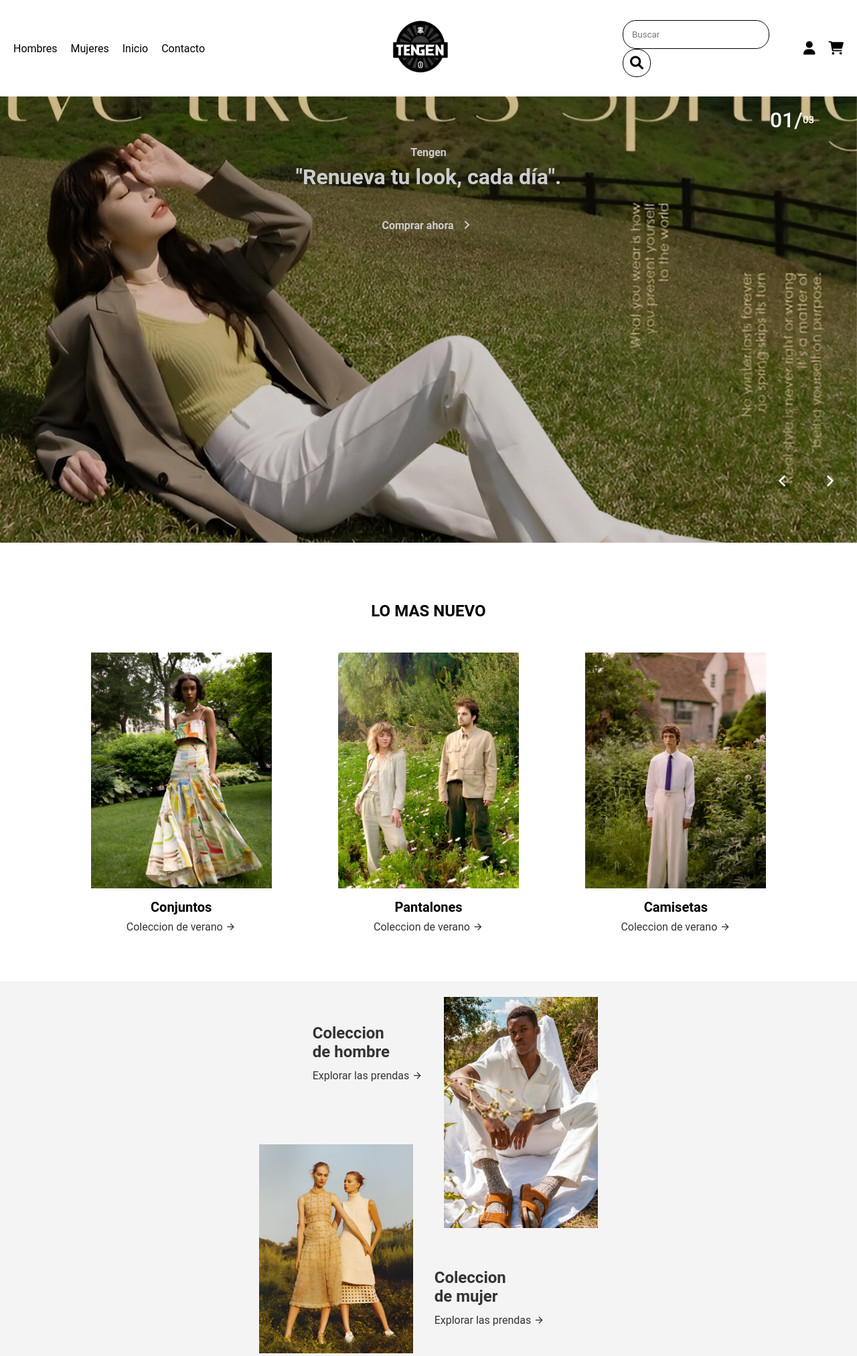
After one commit to Kyushu21/Store, a PHP site: page /home.html in a window 1280 px wide. The commit adds this page. Shown: the top 2024 px of the page at 67% size. Run offline with PHP 8.4, Linux system fonts and the light colour scheme.

Commit message:
Fix navbar home

```diff
--- a/css/estilos-inicial2.css
+++ b/css/estilos-inicial2.css
@@ -13,29 +13,152 @@
   --color-gris-claro: #bfbdc1;
 }
 
+.main {
+  margin-top: 10px; /* Ajusta este valor según sea necesario */
+}
 
 
+/* ***** HEADER ***** */
+header {
+  color: #000;
+  padding: 20px;
+  display: flex;
+  justify-content: space-between;
+  align-items: center;
+  border: #000;
+  position: fixed;
+  top: 0;
+  width: 100%;
+  background-color: #fff;
+  z-index: 1000;
+}
 
+ .logo img {
+  filter: grayscale(100%);
+  transition: filter 0.3s;
+}
+.logo img:hover {
+  filter: grayscale(0%);
+}
+
+
+/* ************ */
+/* ***** NAVBAR ***** */
+/* ************ */
+
+.logo {
+  flex: 1;
+  text-align: center;
+}
+
+.logo img {
+  max-width: 100%;
+  height: auto;
+}
+
+.menu-principal {
+  order: -1;
+}
+
+.menu-principal ul {
+  list-style: none;
+  margin: 0;
+  padding: 0;
+  display: flex;
+}
+
+.menu-principal li {
+  margin-right: 20px;
+}
+
+.menu-principal a {
+  text-decoration: none;
+  color: #000;
+  transition: color 0.3s ease;
+}
+
+.menu-principal a:hover {
+  color: red;
+}
+
+.acciones-usuario {
+  display: flex;
+  align-items: center;
+}
+
+.acciones-usuario a {
+  margin-left: 20px;
+  text-decoration: none;
+  color:#000;
+
+  transition: color 0.3s ease;
+}
+
+.acciones-usuario a:hover {
+  color: red;
+}
+
+.acciones-usuario a {
+  font-size: 20px;
+}
+
+
+.acciones-usuario i {
+  font-size: 20px;
+}
+
+/* ************ */
+/* ***** SERCH-BAR ***** */
+/* ************ */
+
+ .search-bar {
+  position: relative;
+  width: 250px;
+}
+
+.search-bar input {
+  padding: 13px;
+  border: 1px solid #000;
+  border-radius: 20px;
+  outline: none;
+}
+
+.search-bar button {
+  padding: 10px;
+  background-color: #fff;
+  color: #000;
+  border: 1px solid #000;
+  border-radius: 20px;
+  cursor: pointer;
+}
+
+.search-bar button:hover {
+  background-color: red;
+  border-color: #000;
+} */
 /*HOME*/
+
 .home-swiper {
   position: relative;
   z-index: 10;
 }
 .home-article {
-  position: relative;
+  position: relative; /* Agregamos position: relative al contenedor */
   padding-top: 13rem;
   width: 100%;
   height: 100vh;
 }
+
 .home-img,
 .home-shadow,
 .home-content {
-  position: absolute;
+  position: absolute; /* Mantenemos position: absolute en estos elementos */
   top: 0;
   left: 0;
   width: 100%;
   height: 100%;
 }
+
 .home-img {
   object-fit: cover;
   object-position: center;
@@ -83,7 +206,7 @@
 .swiper-pagination {
   width: initial;
   height: max-content;
-  top: 6rem;
+  top: 10rem;
   left: initial;
   right: 4rem;
   font-size: 2rem;
--- /dev/null
+++ b/home.html
@@ -0,0 +1,265 @@
+<!DOCTYPE html>
+<html lang="en">
+  <head>
+    <meta charset="UTF-8" />
+    <meta name="viewport" content="width=device-width, initial-scale=1.0" />
+    <title>Document</title>
+    <!--=============== FAVICON ===============-->
+    <link rel="shortcut icon" href="assets/img/favicon.png"type="image/x-icon" />
+
+    <link rel="stylesheet" href="https://cdnjs.cloudflare.com/ajax/libs/remixicon/4.2.0/remixicon.min.css"/>
+    <link rel="stylesheet" href="css/swiper-bundle.min.css" />
+    <link rel="stylesheet" href="css/estilos-inicial2.css" />
+    <link rel="stylesheet" href="https://cdnjs.cloudflare.com/ajax/libs/font-awesome/6.0.0-beta3/css/all.min.css" />
+  </head>
+  <body>
+<!-- Header -->
+<header>
+  <div class="logo">
+    <img src="images/icono.png" alt="Logotipo de la tienda" height="100px" width="100px" />
+  </div>
+  <nav class="menu-principal">
+    <ul>
+      <li><a href="hombre.html">Hombres</a></li>
+      <li><a href="mujer.html">Mujeres</a></li>
+      <li><a href="../home.html">Inicio</a></li>
+      <li><a href="#contacto">Contacto</a></li>
+    </ul>
+  </nav>
+  <div class="acciones-usuario">
+    <div class="search-bar">
+      <input type="text" placeholder="Buscar" />
+      <button type="submit"><i class="fa-solid fa-search"></i></button>
+    </div>
+    <a href="../registrologin.html"><i class="fa-solid fa-user"></i></a>
+    <a href="#Carrito"><i class="fa-solid fa-cart-shopping"></i></a>
+  </div>
+</header>
+    <!-----------HOME------------------->
+    <main class="main">
+      <section class="home">
+        <div class="home-swiper swiper">
+          <div class="swiper-wrapper">
+            <article class="home-article swiper-slide">
+              <div class="home-data container">
+                <h3 class="home-subtitle" data-swiper-parallax="500">Tengen</h3>
+                <h1 class="home-title"data-swiper-parallax="400">"Renueva tu look, cada día".</h1>
+
+                <a href="#" class="home-button" data-swiper-parallax="300">
+                  Comprar ahora <i class="ri-arrow-right-s-line"></i
+                ></a>
+              </div>
+
+              <img src="images/b1.jpeg" alt="img" class="home-img"  />
+              <div class="home-shadow"></div>
+            </article>
+
+            <article class="home-article swiper-slide">
+              <div class="home-data container">
+                <h3 class="home-subtitle" data-swiper-parallax="500">Tengen</h3>
+                <h1 class="home-title"data-swiper-parallax="400">"Renueva tu look, cada día".</h1>
+
+                <a href="#" class="home-button" data-swiper-parallax="300">
+                  Comprar ahora <i class="ri-arrow-right-s-line"></i
+                ></a>
+              </div>
+
+              <img src="images/b4.jpeg" alt="img" class="home-img" />
+              <div class="home-shadow"></div>
+            </article>
+
+            <article class="home-article swiper-slide">
+              <div class="home-data container">
+                <h3 class="home-subtitle" data-swiper-parallax="500">Tengen</h3>
+                <h1 class="home-title"data-swiper-parallax="400">Ropa moderna</h1>
+
+                <a href="#" class="home-button" data-swiper-parallax="500">
+                  Comprar ahora <i class="ri-arrow-right-s-line"></i
+                ></a>
+              </div>
+
+              <img src="images/b3.jpeg" alt="img" class="home-img"  />
+              <div class="home-shadow"></div>
+            </article>
+        </div>
+        </div>
+
+            <div class="home-content">
+                <div class="swiper-pagination"></div>
+
+                <div class="swiper-navigation">
+                    <div class="swiper-button-prev">
+                        <i class="ri-arrow-left-s-line"></i>
+                    </div>
+                    <div class="swiper-button-next">
+                        <i class="ri-arrow-right-s-line"></i>
+                    </div>
+                </div>
+            </div>
+      </section>
+    </main>
+
+    <!----------------------NUEVO------------------------------->
+    <main class="new-collection">
+    <section class="new section" id="new">
+        <h2 class="section-title">LO MAS NUEVO</h2>
+        <div class="new-container">
+            <article class="new-card">
+                <img src="images/p8.jpeg" alt="img" class="new-img">
+
+                <div class="new-data">
+                    <h2 class="new-title">
+                        Conjuntos
+                    </h2>
+                    <a href="#" class="button-link">
+                      Coleccion de verano <i class="ri-arrow-right-line"></i>
+                  </a>
+                </div>
+
+            </article>
+
+            <article class="new-card">
+                <img src="images/p10.jpeg" alt="img" class="new-img">
+
+                <div class="new-data">
+                    <h2 class="new-title">
+                        Pantalones
+                    </h2>
+                    <a href="#" class="button-link">
+                      Coleccion de verano <i class="ri-arrow-right-line"></i>
+                  </a>
+                </div>
+
+                </a>
+            </article>
+
+            <article class="new-card">
+                <img src="images/p7.jpeg" alt="img" class="new-img">
+
+
+                <div class="new-data">
+                    <h2 class="new-title">
+                        Camisetas
+                    </h2>
+                    <a href="#" class="button-link">
+                      Coleccion de verano <i class="ri-arrow-right-line"></i>
+                  </a>
+                </div>
+
+                </a>
+            </article>
+        </div>
+    </section>
+
+    <!--------------------Collection---------------------->
+    <section class="collection section" id="collection">
+        <div class="collection-container">
+            <div class="collection-explore">
+                <div class="collection-data-men">
+                    <h2 class="collection-title">
+                        Coleccion <br> de hombre
+                    </h2>
+                    <a href="#" class="button-link">
+                        Explorar las prendas <i class="ri-arrow-right-line"></i>
+                    </a>
+                </div>
+
+                <img src="images/hombre-collection.jpeg" alt="collection img">
+            </div>
+
+            <div class="collection-explore">
+                <img src="images/mujer-collection.jpeg" alt="collection img">
+                <div class="collection-data-woman">
+                    <h2 class="collection-title">
+                        Coleccion <br> de mujer
+                    </h2>
+                    <a href="#" class="button-link">
+                      Explorar las prendas <i class="ri-arrow-right-line"></i>
+                    </a>
+                </div>
+            </div>
+        </div>
+    </section>
+
+    <!-----------------------PRODUCTOS--------------------->
+    <section class="products-section" id="products">
+      <h2 class="section-title">PODRIA INTERESARTE</h2>
+
+      <div class="products-container">
+          <article class="products-cards ">
+            <img src="images/p1.jpeg" alt="product-img" class="products-img">
+
+            <h2 class="products-title">
+              Conjunto beige
+            </h2>
+            <span class="products-price">$380</span>
+          </article>
+
+          <article class="products-cards">
+            <img src="images/p3.jpeg" alt="product-img" class="products-img">
+
+            <h2 class="products-title">
+              conjunto amarillo
+            </h2>
+            <span class="products-price">$480</span>
+          </article>
+
+          <article class="products-cards ">
+            <img src="images/p5.jpeg" alt="product-img" class="products-img">
+
+            <h2 class="products-title">
+              conjunto blanco
+            </h2>
+            <span class="products-price">$580</span>
+          </article>
+        </div>
+    </section>
+</main>
+
+ <!--------------FOOTER------------------------------>
+ <footer>
+  <div id="contacto">
+    <h3>Información de Contacto</h3>
+    <p>Dirección: Calle UES, Ciudad UES</p>
+    <p>Teléfono: +123456789</p>
+    <p>Correo electrónico: TENGEN@hotmail.com</p>
+  </div>
+  <div id="politicas">
+    <h3>Políticas de la Tienda</h3>
+    <ul>
+      <li><a href="#terminos">Términos y Condiciones</a></li>
+      <li><a href="#privacidad">Política de Privacidad</a></li>
+    </ul>
+  </div>
+  <div id="redes-sociales">
+    <h3>Redes Sociales</h3>
+    <ul>
+      <li>
+        <a href="https://facebook.com"
+          ><i class="fab fa-facebook"></i> Facebook</a
+        >
+      </li>
+      <li>
+        <a href="https://twitter.com"
+          ><i class="fab fa-twitter"></i> Twitter</a
+        >
+      </li>
+      <li>
+        <a href="https://instagram.com"
+          ><i class="fab fa-instagram"></i> Instagram</a
+        >
+      </li>
+      <li>
+        <a href="https://linkedin.com"
+          ><i class="fab fa-linkedin"></i> LinkedIn</a
+        >
+      </li>
+    </ul>
+  </div>
+</footer>
+
+    <!------------------JS-------------------------------->
+    <script src="js/swiper-bundle.min.js"></script>
+    <script src="js/inicial2.js"></script>
+  </body>
+</html>
--- a/js/productoM.js
+++ b/js/productoM.js
@@ -25,7 +25,7 @@
               src="../css/img-tienda/Mujer/${nombreProducto}.jpg"
             />
             <img
-              src=".../css/img-tienda/Mujer//${nombreProducto}.jpg"
+              src="../css/img-tienda/Mujer/${nombreProducto}.jpg"
             />
             <img
               src="../css/img-tienda/Mujer/${nombreProducto}.jpg"
--- a/productos-categorias/hombre.html
+++ b/productos-categorias/hombre.html
@@ -22,7 +22,7 @@
         <ul>
           <li><a href="hombre.html">Hombres</a></li>
           <li><a href="mujer.html">Mujeres</a></li>
-          <li><a href="../index.html">Inicio</a></li>
+          <li><a href="../home.html">Inicio</a></li>
           <li><a href="#contacto">Contacto</a></li>
         </ul>
       </nav>
--- a/productos-categorias/mujer.html
+++ b/productos-categorias/mujer.html
@@ -22,7 +22,7 @@
         <ul>
           <li><a href="hombre.html">Hombres</a></li>
           <li><a href="mujer.html">Mujeres</a></li>
-          <li><a href="../index.html">Inicio</a></li>
+          <li><a href="../home.html">Inicio</a></li>
           <li><a href="#contacto">Contacto</a></li>
         </ul>
       </nav>
--- a/productos-categorias/productoH.html
+++ b/productos-categorias/productoH.html
@@ -20,7 +20,7 @@
         <ul>
           <li><a href="hombre.html">Hombres</a></li>
           <li><a href="mujer.html">Mujeres</a></li>
-          <li><a href="../index.html">Inicio</a></li>
+          <li><a href="../home.html">Inicio</a></li>
           <li><a href="#contacto">Contacto</a></li>
         </ul>
       </nav>
@@ -82,5 +82,6 @@
       crossorigin="anonymous"
     ></script>
     <script src="../js/productoH.js"></script>
+    <script src="../js/script-productos.js"></script>
   </body>
 </html>
--- a/productos-categorias/productoM.html
+++ b/productos-categorias/productoM.html
@@ -20,7 +20,7 @@
         <ul>
           <li><a href="hombre.html">Hombres</a></li>
           <li><a href="mujer.html">Mujeres</a></li>
-          <li><a href="../index.html">Inicio</a></li>
+          <li><a href="../home.html">Inicio</a></li>
           <li><a href="#contacto">Contacto</a></li>
         </ul>
       </nav>
@@ -82,5 +82,6 @@
       crossorigin="anonymous"
     ></script>
     <script src="../js/productoM.js"></script>
+    <script src="../js/script-productos.js"></script>
   </body>
 </html>
```
Also changed, not shown: index.html (deleted, +0 -244 lines).
